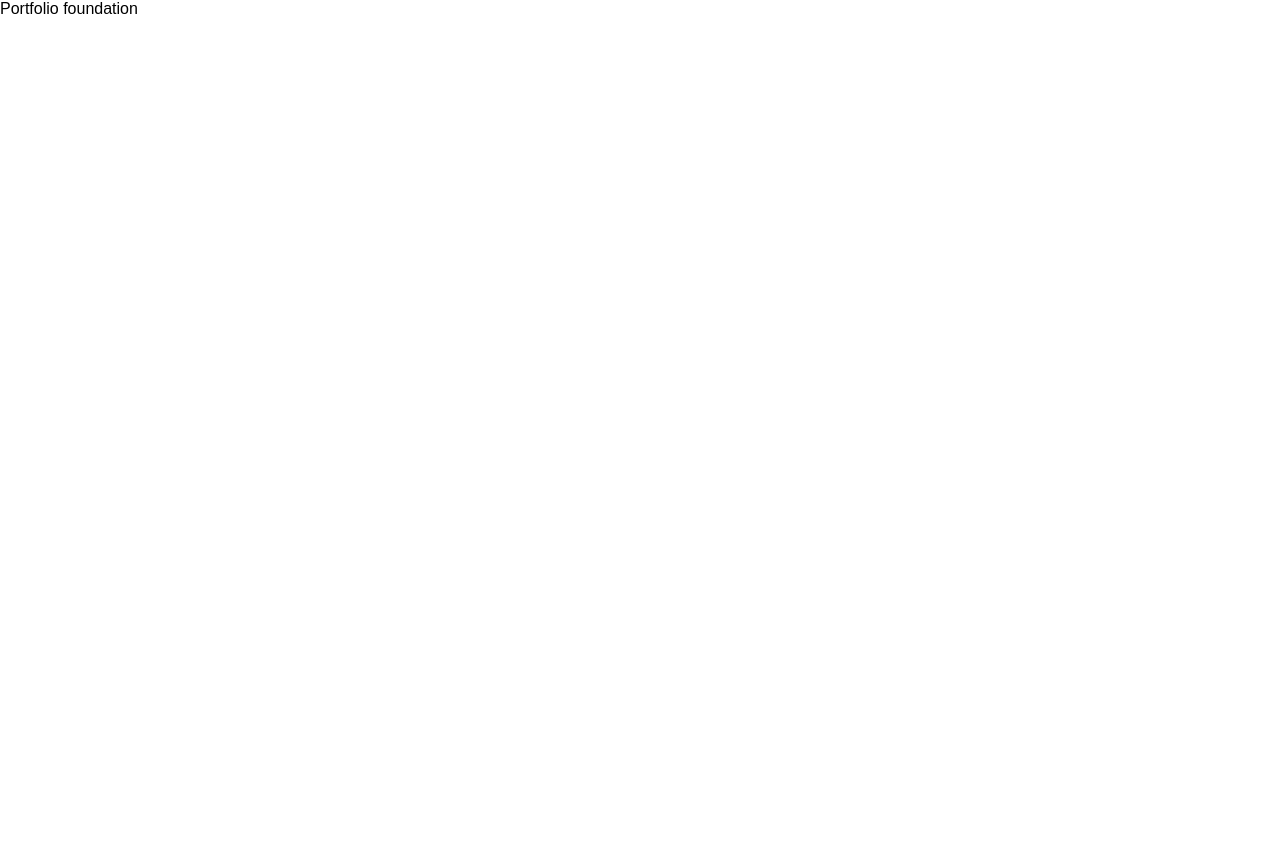
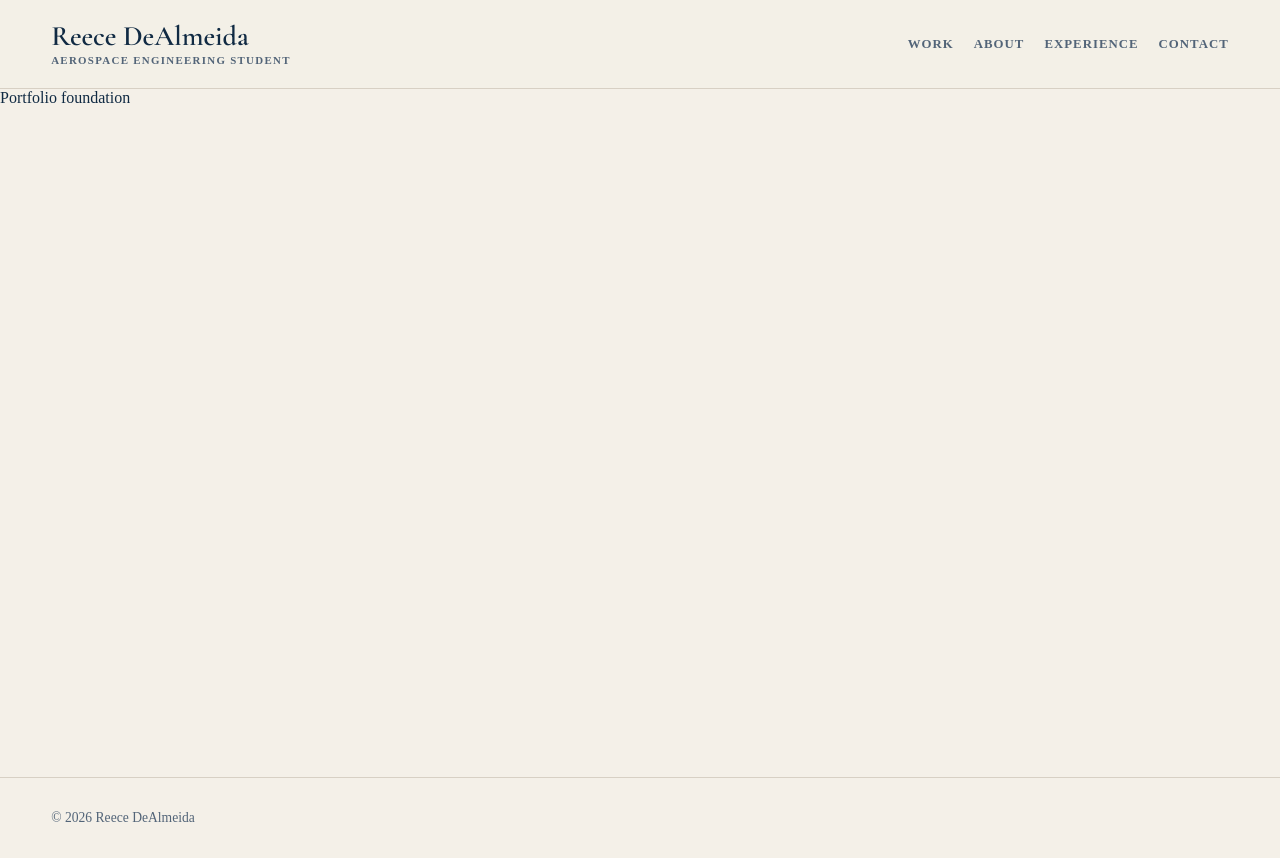
Before and after one commit to reecedealmeida/portfolio, a Next.js app: page / in a window 1280 px wide. Before the commit the page ends 800 px from the top, so only its background shows below. Built offline with nearby package versions, Linux system fonts and the light colour scheme.

Commit message:
feat: build orbital editorial site shell

```diff
--- a/src/app/globals.css
+++ b/src/app/globals.css
@@ -1,11 +1,351 @@
+:root {
+  --paper: #f4f0e8;
+  --paper-raised: #fbf9f4;
+  --ink: #102a43;
+  --ink-soft: #526478;
+  --line: #d7d0c4;
+  --accent: #d85f35;
+  --accent-dark: #a94020;
+  --max-width: 80rem;
+  --page-pad: clamp(1.25rem, 4vw, 4.5rem);
+  --section-space: clamp(5rem, 10vw, 9rem);
+}
+
 * {
   box-sizing: border-box;
 }
 
 html {
-  font-family: Arial, Helvetica, sans-serif;
+  scroll-behavior: smooth;
 }
 
 body {
   margin: 0;
+  background: var(--paper);
+  color: var(--ink);
+  font-family: var(--font-sans), Arial, Helvetica, sans-serif;
+  font-size: 1rem;
+  line-height: 1.6;
+  text-rendering: optimizeLegibility;
 }
+
+main {
+  min-height: 70vh;
+}
+
+body,
+button,
+input,
+textarea,
+select {
+  font: inherit;
+}
+
+a {
+  color: inherit;
+  text-decoration-thickness: 0.08em;
+  text-underline-offset: 0.18em;
+}
+
+img,
+picture,
+svg,
+video {
+  display: block;
+  max-width: 100%;
+}
+
+button,
+input,
+textarea,
+select {
+  color: inherit;
+}
+
+button {
+  cursor: pointer;
+}
+
+:focus-visible {
+  outline: 0.2rem solid var(--accent);
+  outline-offset: 0.22rem;
+}
+
+.shell {
+  width: min(calc(100% - (2 * var(--page-pad))), var(--max-width));
+  margin-inline: auto;
+}
+
+.skip-link {
+  position: fixed;
+  z-index: 10;
+  top: 0.75rem;
+  left: 0.75rem;
+  transform: translateY(-150%);
+  padding: 0.7rem 1rem;
+  background: var(--ink);
+  color: var(--paper-raised);
+  font-weight: 700;
+  text-decoration: none;
+}
+
+.skip-link:focus {
+  transform: translateY(0);
+}
+
+.site-header {
+  border-bottom: 1px solid var(--line);
+  background: color-mix(in srgb, var(--paper) 92%, transparent);
+}
+
+.site-header__inner {
+  display: flex;
+  align-items: center;
+  justify-content: space-between;
+  gap: 1.5rem;
+  min-height: 5.5rem;
+}
+
+.site-brand {
+  display: inline-flex;
+  flex-direction: column;
+  color: var(--ink);
+  line-height: 1.05;
+  text-decoration: none;
+}
+
+.site-brand__name {
+  font-family: var(--font-display), Georgia, serif;
+  font-size: clamp(1.5rem, 2.2vw, 2rem);
+  font-weight: 600;
+}
+
+.site-brand__title {
+  margin-top: 0.25rem;
+  color: var(--ink-soft);
+  font-size: 0.68rem;
+  font-weight: 700;
+  letter-spacing: 0.12em;
+  text-transform: uppercase;
+}
+
+.primary-nav {
+  display: flex;
+  flex-wrap: wrap;
+  justify-content: flex-end;
+  gap: 0.25rem 1.25rem;
+}
+
+.primary-nav a {
+  padding-block: 0.4rem;
+  color: var(--ink-soft);
+  font-size: 0.8rem;
+  font-weight: 700;
+  letter-spacing: 0.08em;
+  text-decoration: none;
+  text-transform: uppercase;
+}
+
+.primary-nav a:hover {
+  color: var(--accent-dark);
+}
+
+.site-footer {
+  margin-top: var(--section-space);
+  border-top: 1px solid var(--line);
+}
+
+.site-footer__inner {
+  display: flex;
+  align-items: baseline;
+  justify-content: space-between;
+  gap: 1rem 2rem;
+  padding-block: 2rem;
+  color: var(--ink-soft);
+  font-size: 0.85rem;
+}
+
+.site-footer__identity {
+  margin: 0;
+}
+
+.site-footer__links {
+  display: flex;
+  flex-wrap: wrap;
+  gap: 0.75rem 1.25rem;
+}
+
+.site-footer__links a:hover {
+  color: var(--accent-dark);
+}
+
+.eyebrow {
+  color: var(--accent-dark);
+  font-size: 0.75rem;
+  font-weight: 700;
+  letter-spacing: 0.16em;
+  text-transform: uppercase;
+}
+
+.display-title,
+.section-title {
+  margin: 0;
+  font-family: var(--font-display), Georgia, serif;
+  font-weight: 600;
+  letter-spacing: -0.025em;
+  line-height: 0.95;
+}
+
+.display-title {
+  font-size: clamp(3rem, 9vw, 7rem);
+}
+
+.section-title {
+  font-size: clamp(2.25rem, 5vw, 4rem);
+}
+
+.lede {
+  max-width: 42rem;
+  color: var(--ink-soft);
+  font-size: clamp(1.1rem, 2vw, 1.35rem);
+}
+
+.section {
+  padding-block: var(--section-space);
+}
+
+.section--line {
+  border-top: 1px solid var(--line);
+}
+
+.button {
+  display: inline-flex;
+  align-items: center;
+  justify-content: center;
+  min-height: 2.8rem;
+  padding: 0.65rem 1rem;
+  border: 1px solid var(--ink);
+  background: var(--ink);
+  color: var(--paper-raised);
+  font-size: 0.78rem;
+  font-weight: 700;
+  letter-spacing: 0.09em;
+  text-decoration: none;
+  text-transform: uppercase;
+  transition: background-color 150ms ease, border-color 150ms ease, color 150ms ease;
+}
+
+.button:hover {
+  border-color: var(--accent-dark);
+  background: var(--accent-dark);
+}
+
+.button--secondary {
+  background: transparent;
+  color: var(--ink);
+}
+
+.button--secondary:hover {
+  background: var(--paper-raised);
+  color: var(--accent-dark);
+}
+
+.tag-list {
+  display: flex;
+  flex-wrap: wrap;
+  gap: 0.45rem;
+  padding: 0;
+  margin: 0;
+  list-style: none;
+}
+
+.tag {
+  display: inline-flex;
+  padding: 0.25rem 0.55rem;
+  border: 1px solid var(--line);
+  color: var(--ink-soft);
+  font-size: 0.72rem;
+  font-weight: 700;
+  letter-spacing: 0.06em;
+  text-transform: uppercase;
+}
+
+.grid {
+  display: grid;
+  gap: clamp(1.25rem, 3vw, 2.5rem);
+}
+
+.grid--two {
+  grid-template-columns: repeat(2, minmax(0, 1fr));
+}
+
+.grid--three {
+  grid-template-columns: repeat(3, minmax(0, 1fr));
+}
+
+.visually-hidden {
+  position: absolute;
+  width: 1px;
+  height: 1px;
+  padding: 0;
+  margin: -1px;
+  overflow: hidden;
+  clip: rect(0, 0, 0, 0);
+  white-space: nowrap;
+  border: 0;
+}
+
+.reveal {
+  opacity: 1;
+  transform: none;
+}
+
+.reveal--enhanced {
+  opacity: 0;
+  transform: translateY(1rem);
+  transition: opacity 500ms ease, transform 500ms ease;
+}
+
+.reveal--enhanced.is-revealed {
+  opacity: 1;
+  transform: translateY(0);
+}
+
+@media (max-width: 42rem) {
+  .site-header__inner,
+  .site-footer__inner {
+    align-items: flex-start;
+    flex-direction: column;
+  }
+
+  .site-header__inner {
+    padding-block: 1.1rem;
+  }
+
+  .primary-nav {
+    justify-content: flex-start;
+  }
+
+  .grid--two,
+  .grid--three {
+    grid-template-columns: 1fr;
+  }
+}
+
+@media (prefers-reduced-motion: reduce) {
+  html {
+    scroll-behavior: auto;
+  }
+
+  *,
+  *::before,
+  *::after {
+    animation-duration: 0.01ms !important;
+    transition-duration: 0.01ms !important;
+  }
+
+  .reveal--enhanced {
+    opacity: 1;
+    transform: none;
+  }
+}
--- a/src/app/layout.tsx
+++ b/src/app/layout.tsx
@@ -1,9 +1,27 @@
 import type { Metadata } from "next";
+import { Cormorant_Garamond, DM_Sans } from "next/font/google";
+import { SiteFooter } from "@/components/site-footer";
+import { SiteHeader } from "@/components/site-header";
+import { SkipLink } from "@/components/skip-link";
+import { portfolio } from "@/content/portfolio";
 import "./globals.css";
 
+const sans = DM_Sans({
+  subsets: ["latin"],
+  variable: "--font-sans",
+});
+
+const display = Cormorant_Garamond({
+  subsets: ["latin"],
+  variable: "--font-display",
+});
+
 export const metadata: Metadata = {
-  title: "Portfolio",
-  description: "Engineering portfolio foundation.",
+  title: {
+    default: `${portfolio.person.name} — ${portfolio.person.title}`,
+    template: `%s — ${portfolio.person.name}`,
+  },
+  description: portfolio.site.description,
 };
 
 export default function RootLayout({
@@ -11,7 +29,12 @@ export default function RootLayout({
 }: Readonly<{ children: React.ReactNode }>) {
   return (
     <html lang="en">
-      <body>{children}</body>
+      <body className={`${sans.variable} ${display.variable}`}>
+        <SkipLink />
+        <SiteHeader />
+        <main id="main-content">{children}</main>
+        <SiteFooter />
+      </body>
     </html>
   );
 }
--- /dev/null
+++ b/src/components/site-footer.tsx
@@ -0,0 +1,26 @@
+import { portfolio } from "@/content/portfolio";
+import { visibleSocialLinks } from "@/lib/portfolio";
+
+export function SiteFooter() {
+  const identity = portfolio.person;
+  const socialLinks = visibleSocialLinks();
+
+  return (
+    <footer className="site-footer">
+      <div className="shell site-footer__inner">
+        <p className="site-footer__identity">
+          © {new Date().getFullYear()} {identity.name}
+        </p>
+        {socialLinks.length > 0 ? (
+          <nav aria-label="Social links" className="site-footer__links">
+            {socialLinks.map((link) => (
+              <a href={link.href} key={link.label}>
+                {link.label}
+              </a>
+            ))}
+          </nav>
+        ) : null}
+      </div>
+    </footer>
+  );
+}
--- /dev/null
+++ b/src/components/site-header.tsx
@@ -0,0 +1,31 @@
+import Link from "next/link";
+import { portfolio } from "@/content/portfolio";
+
+const primaryRoutes = [
+  { href: "/projects", label: "Work" },
+  { href: "/about", label: "About" },
+  { href: "/experience", label: "Experience" },
+  { href: "/contact", label: "Contact" },
+] as const;
+
+export function SiteHeader() {
+  const identity = portfolio.person;
+
+  return (
+    <header className="site-header">
+      <div className="shell site-header__inner">
+        <Link className="site-brand" href="/">
+          <span className="site-brand__name">{identity.name}</span>
+          <span className="site-brand__title">{identity.title}</span>
+        </Link>
+        <nav aria-label="Primary navigation" className="primary-nav">
+          {primaryRoutes.map((route) => (
+            <Link href={route.href} key={route.href}>
+              {route.label}
+            </Link>
+          ))}
+        </nav>
+      </div>
+    </header>
+  );
+}
--- /dev/null
+++ b/src/components/skip-link.tsx
@@ -0,0 +1,7 @@
+export function SkipLink() {
+  return (
+    <a className="skip-link" href="#main-content">
+      Skip to main content
+    </a>
+  );
+}
```
Also changed, not shown: src/components/reveal.tsx (added, +49 -0 lines), 2 other files (tests, documents, lock files or other folders).
